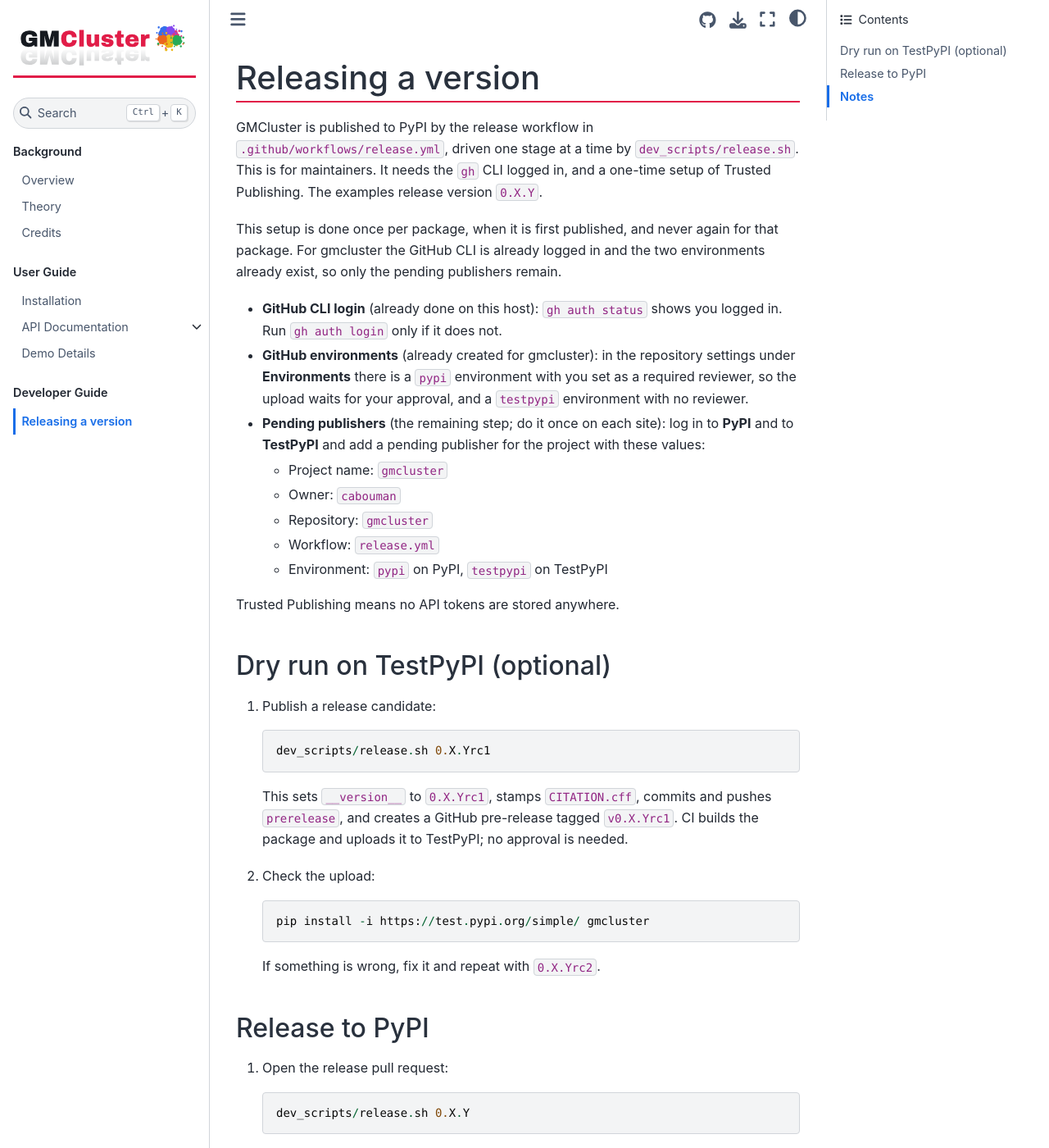
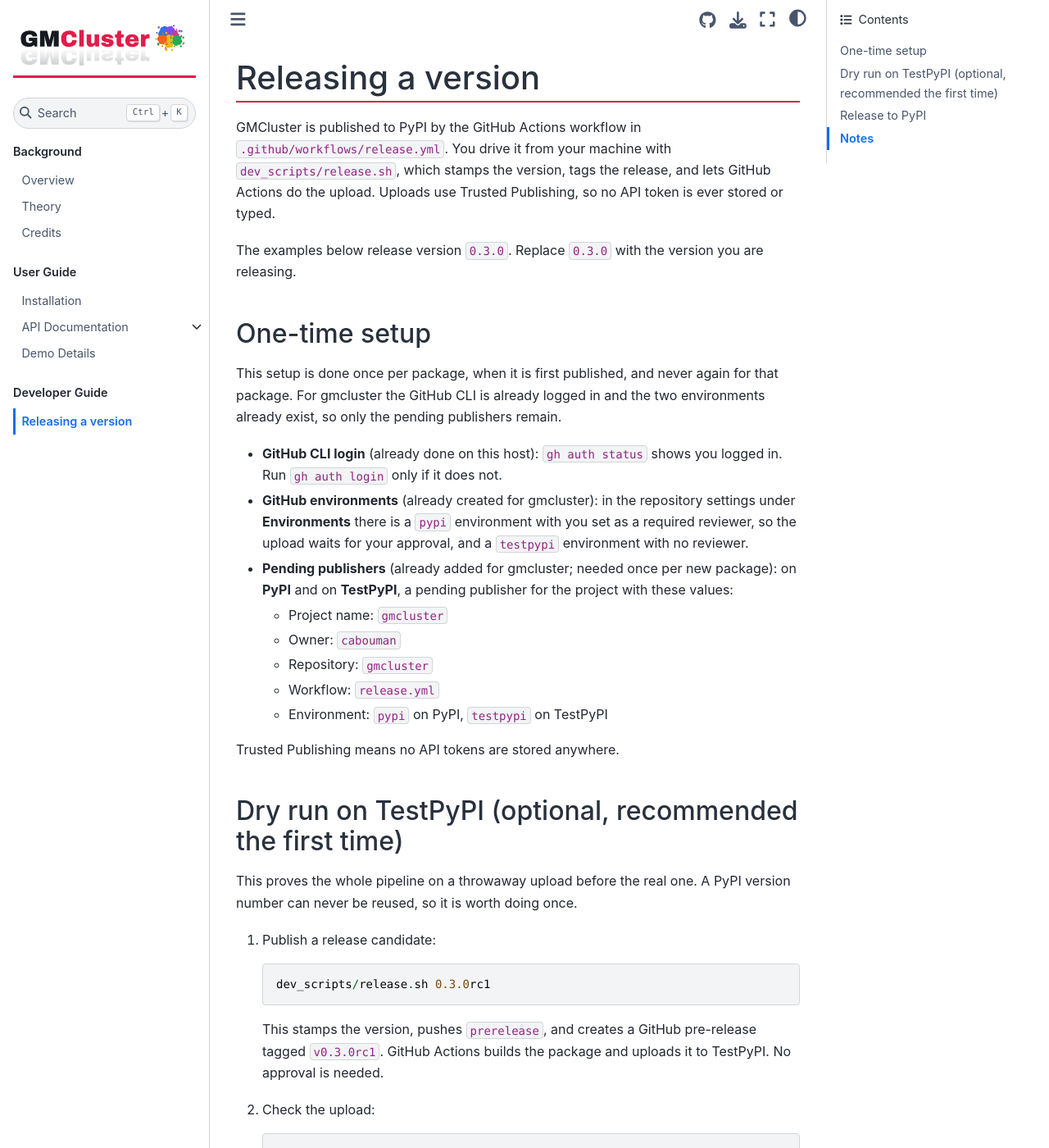
Before and after one commit to cabouman/gmcluster, a Sphinx documentation site: the page built from docs/source/dev_release.rst, in a window 1280 px wide and 1400 px high. Shown: the whole window at 82% size. Built offline with Sphinx 7.4.7 and the Sphinx Book theme 1.1.4, drawn with Linux system fonts in a browser that asks for light colours; pages that are not in the unit, such as notebooks, are missing from menus; some of the changed text lies outside the part shown.

Commit message:
Make the release guide a step-by-step runbook
Use a concrete version in the examples, and split the release into numbered
steps where the GitHub merge and the deployment approval are their own steps,
so the page reads top to bottom as instructions to follow.

Co-Authored-By: Claude Opus 4.8 <noreply@anthropic.com>
Claude-Session: https://claude.ai/code/session_01V68g4ip5sveWJBSwT3UHxk

```diff
--- a/docs/source/dev_release.rst
+++ b/docs/source/dev_release.rst
@@ -2,11 +2,17 @@
 Releasing a version
 ===================
 
-GMCluster is published to PyPI by the release workflow in
-``.github/workflows/release.yml``, driven one stage at a time by
-``dev_scripts/release.sh``.  This is for maintainers.  It needs the ``gh`` CLI
-logged in, and a one-time setup of Trusted Publishing.  The examples release
-version ``0.X.Y``.
+GMCluster is published to PyPI by the GitHub Actions workflow in
+``.github/workflows/release.yml``.  You drive it from your machine with
+``dev_scripts/release.sh``, which stamps the version, tags the release, and lets
+GitHub Actions do the upload.  Uploads use Trusted Publishing, so no API token
+is ever stored or typed.
+
+The examples below release version ``0.3.0``.  Replace ``0.3.0`` with the
+version you are releasing.
+
+One-time setup
+==============
 
 This setup is done once per package, when it is first published, and never
 again for that package.  For gmcluster the GitHub CLI is already logged in and
@@ -20,8 +26,8 @@ the two environments already exist, so only the pending publishers remain.
   as a required reviewer, so the upload waits for your approval, and a
   ``testpypi`` environment with no reviewer.
 
-- **Pending publishers** (the remaining step; do it once on each site): log in
-  to **PyPI** and to **TestPyPI** and add a pending publisher for the project
+- **Pending publishers** (already added for gmcluster; needed once per new
+  package): on **PyPI** and on **TestPyPI**, a pending publisher for the project
   with these values:
 
   - Project name: ``gmcluster``
@@ -32,49 +38,56 @@ the two environments already exist, so only the pending publishers remain.
 
 Trusted Publishing means no API tokens are stored anywhere.
 
-Dry run on TestPyPI (optional)
-==============================
+Dry run on TestPyPI (optional, recommended the first time)
+==========================================================
+
+This proves the whole pipeline on a throwaway upload before the real one.  A
+PyPI version number can never be reused, so it is worth doing once.
 
 1. Publish a release candidate::
 
-       dev_scripts/release.sh 0.X.Yrc1
+       dev_scripts/release.sh 0.3.0rc1
 
-   This sets ``__version__`` to ``0.X.Yrc1``, stamps ``CITATION.cff``, commits
-   and pushes ``prerelease``, and creates a GitHub pre-release tagged
-   ``v0.X.Yrc1``.  CI builds the package and uploads it to TestPyPI; no approval
-   is needed.
+   This stamps the version, pushes ``prerelease``, and creates a GitHub
+   pre-release tagged ``v0.3.0rc1``.  GitHub Actions builds the package and
+   uploads it to TestPyPI.  No approval is needed.
 
 2. Check the upload::
 
        pip install -i https://test.pypi.org/simple/ gmcluster
 
-   If something is wrong, fix it and repeat with ``0.X.Yrc2``.
+   If something is wrong, fix it and repeat with ``0.3.0rc2``.
 
 Release to PyPI
 ===============
 
+Do these four steps in order.  Steps 1 and 3 are commands on your machine;
+steps 2 and 4 are clicks on GitHub.
+
 1. Open the release pull request::
 
-       dev_scripts/release.sh 0.X.Y
+       dev_scripts/release.sh 0.3.0
 
-   This sets ``__version__`` to ``0.X.Y``, stamps ``CITATION.cff``, commits and
-   pushes ``prerelease``, and opens the pull request from ``prerelease`` to
-   ``main``.  Nothing is uploaded.  When the checks pass on GitHub, merge the
-   pull request into ``main``.
+   This stamps the version, pushes ``prerelease``, and opens the pull request
+   from ``prerelease`` to ``main``.  Nothing is uploaded yet.
 
-2. Publish the release::
+2. On GitHub, wait for the checks to pass, then **merge the pull request** into
+   ``main``.
 
-       dev_scripts/release.sh 0.X.Y --publish
+3. Publish the release::
 
-   This checks that ``main`` carries ``__version__ = '0.X.Y'`` (it stops if the
-   pull request is not merged yet), then creates a GitHub release tagged
-   ``v0.X.Y`` on ``main``.  CI builds the package, then pauses for your approval.
+       dev_scripts/release.sh 0.3.0 --publish
 
-   Approve the deployment: on GitHub, open the **Actions** tab, click the
-   running **Release** workflow, click **Review deployments**, check the
-   **pypi** box, and click **Approve and deploy**.
+   This confirms that ``main`` carries ``__version__ = '0.3.0'`` (it stops if
+   the pull request is not merged yet), then creates the GitHub release tagged
+   ``v0.3.0`` on ``main``.  GitHub Actions builds the package and then pauses
+   for your approval.
 
-3. Check the upload::
+4. Approve the upload on GitHub: open the **Actions** tab, click the running
+   **Release** workflow, click **Review deployments**, check the **pypi** box,
+   and click **Approve and deploy**.
+
+5. Confirm it is live::
 
        pip install gmcluster
 
```
